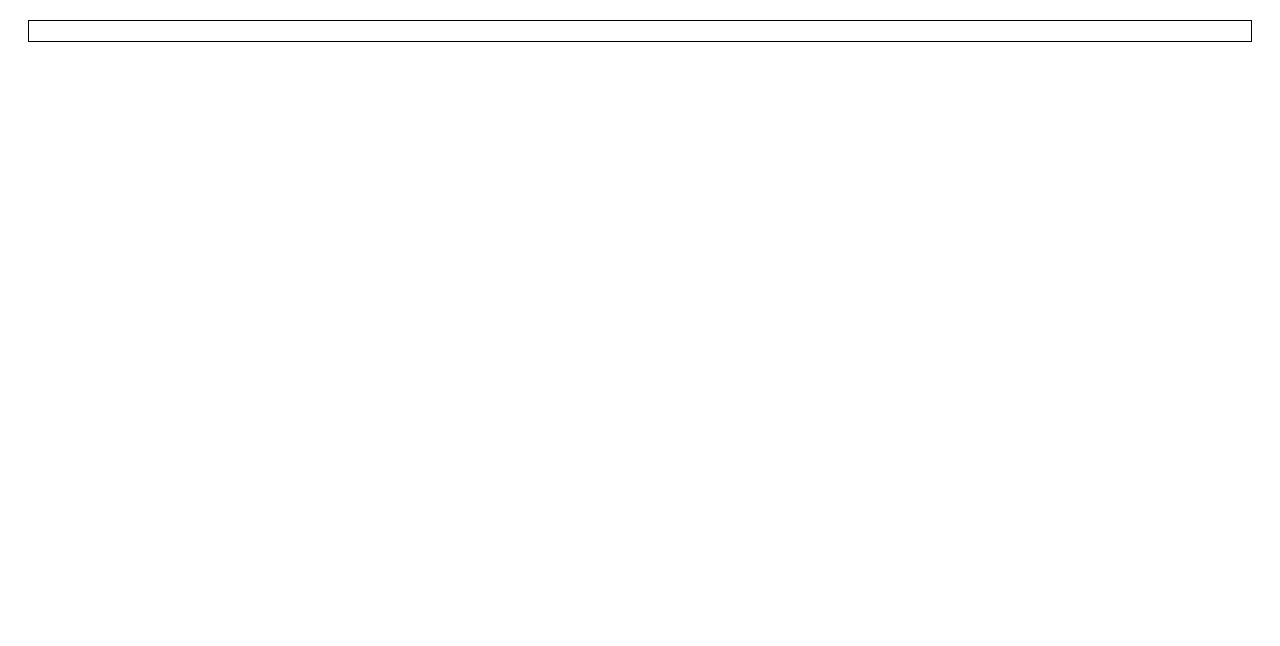
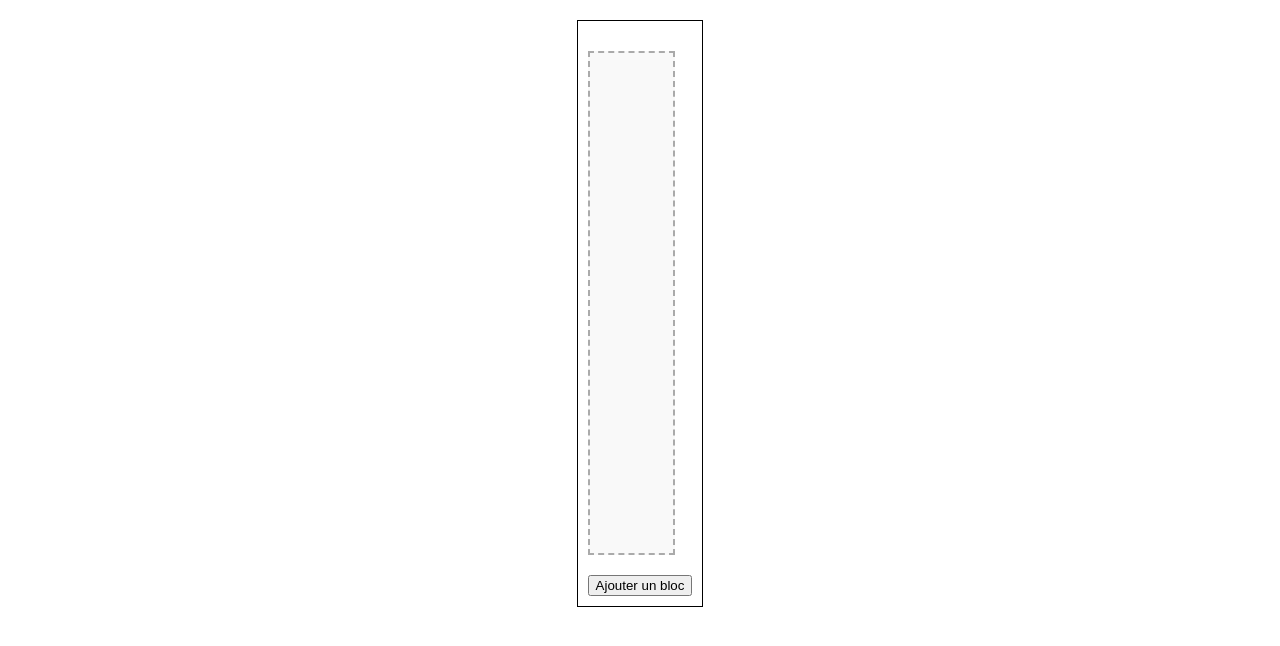
Before and after one commit to sjguyot/BVP-La_Machine, a plain HTML site: page index.html in a window 1280 px wide. Drawn offline with Linux system fonts and the light colour scheme.

Commit message:
Update index.html

```diff
--- a/index.html
+++ b/index.html
@@ -3,6 +3,7 @@
 <head>
     <meta charset="UTF-8">
     <meta name="viewport" content="width=device-width, initial-scale=1.0">
+    <link rel="stylesheet" href="style.css">
     <title>Blocks' Page</title>
     <style>
         .marge {
@@ -14,7 +15,11 @@
 </head>
 <body>
     <div class="marge">
-
+        <div id="workspace">
+            <!-- Les blocs vont apparaître ici -->
+        </div>
+        <button id="add-block">Ajouter un bloc</button>
+        <script src="script.js"></script>
     </div>
 </body>
 </html>
```
